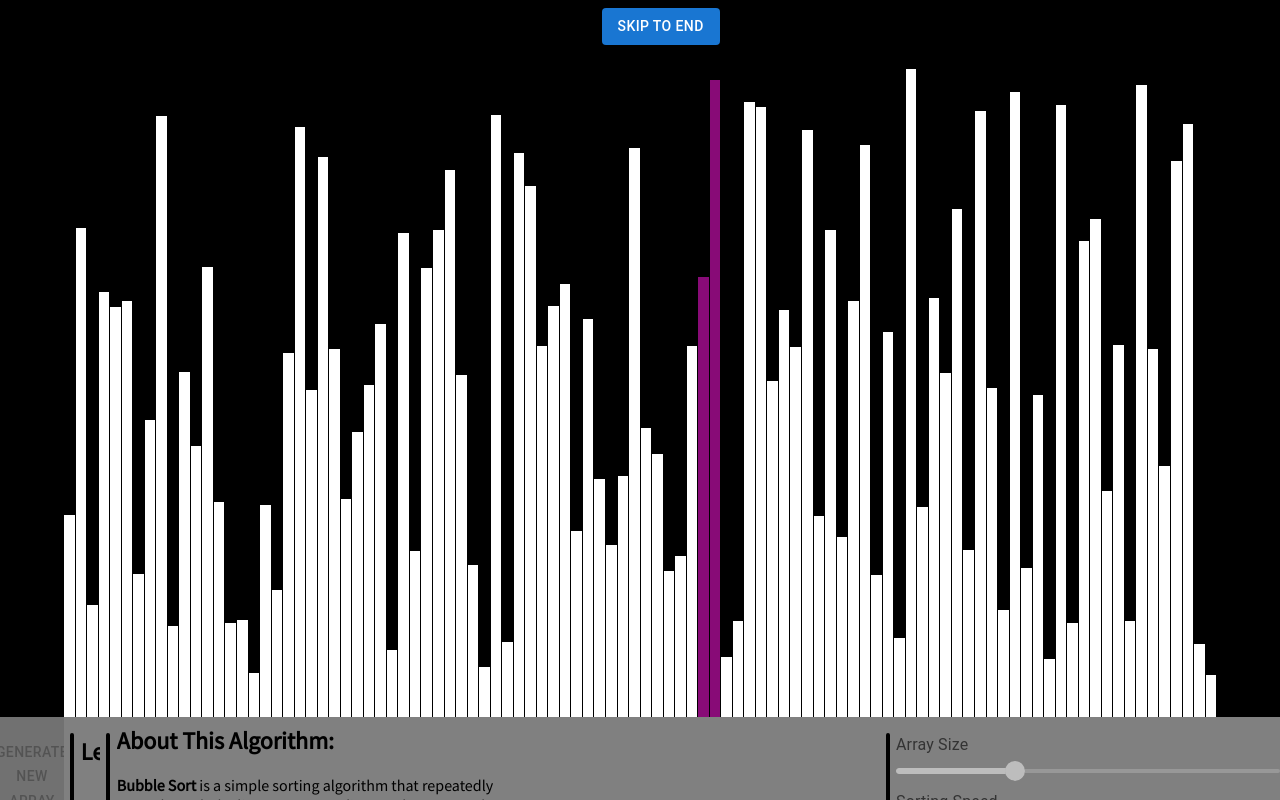
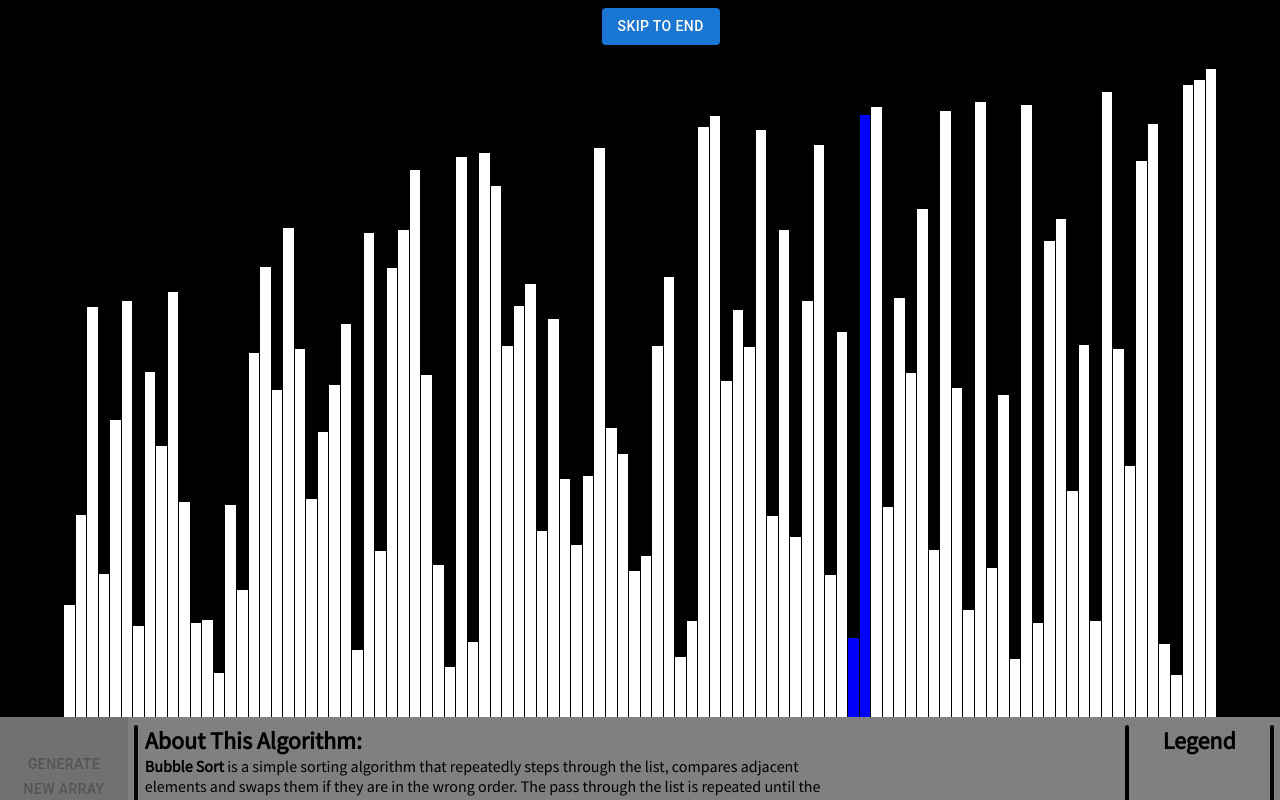
Before and after one commit to Ryanmaxin/Sorting-Algorithm-Visualizer, a React (Create React App) app: page / in a window 1280 px wide. Both pictures are taken after a click on the button "Bubble Sort". Built offline with nearby package versions, Linux system fonts and the light colour scheme.

Commit message:
More work on the ui

```diff
--- a/src/Descriptions.js
+++ b/src/Descriptions.js
@@ -1,25 +1,30 @@
 const Descriptions = ({ sortType }) => {
   if (sortType === "BubbleSort") {
     return (
+      <div>
         <p>
           <b>Bubble Sort</b> is a simple sorting algorithm that repeatedly steps through the list, compares adjacent elements and swaps them if they are in the wrong order. The pass through the list is repeated until the list is sorted. The algorithm, which is a comparison sort, is named for the way smaller or larger elements "bubble" to the top of the list.
-
+        </p>
+        <p>
           This simple algorithm performs poorly in real world use and is used primarily as an educational tool.
         </p>
+      </div>
     );
   }
   else if (sortType === "SelectionSort") {
     return (
+      <div>
         <p>
-        <b>Selection Sort</b>pides the input list into two parts: a sorted sublist of items which is built up from left to right at the front (left) of the list and a sublist of the remaining unsorted items that occupy the rest of the list. Initially, the sorted sublist is empty and the unsorted sublist is the entire input list. The algorithm proceeds by finding the smallest (or largest, depending on sorting order) element in the unsorted sublist, exchanging (swapping) it with the leftmost unsorted element (putting it in sorted order), and moving the sublist boundaries one element to the right.
-
+          <b>Selection Sort</b>pides the input list into two parts: a sorted sublist of items which is built up from left to right at the front (left) of the list and a sublist of the remaining unsorted items that occupy the rest of the list. Initially, the sorted sublist is empty and the unsorted sublist is the entire input list. The algorithm proceeds by finding the smallest (or largest, depending on sorting order) element in the unsorted sublist, exchanging (swapping) it with the leftmost unsorted element (putting it in sorted order), and moving the sublist boundaries one element to the right. </p>
+        <p>
           Selection sort is noted for its simplicity and has performance advantages over more complicated algorithms in certain situations, particularly where auxiliary memory is limited.
         </p>
+      </div>
     );
   }
   else if (sortType === "InsertionSort") {
     return (
-      <p>
+      <div>
         <b>Insertion</b> sort is a simple sorting algorithm that builds the final sorted array (or list) one item at a time. It is much less efficient on large lists than more advanced algorithms such as quicksort, heapsort, or merge sort. However, insertion sort provides several advantages:
         <ul>
           <li>
@@ -41,40 +46,40 @@
             Online; i.e., can sort a list as it receives it
           </li>
         </ul>
-      </p>
+      </div>
     );
   }
   else if (sortType === "MergeSort") {
     return (
-      <p>
+      <div>
         <b>Merge Sort</b>is an efficient, general-purpose, and comparison-based sorting algorithm. Merge sort is a pide-and-conquer algorithm that was invented by John von Neumann in 1945. Conceptually, a merge sort works as follows:
         <ol>
           <li>
             pide the unsorted list into n sublists, each containing one element (a list of one element is considered sorted).
           </li>
           <li>
-            Repeatedly merge sublis ts to produce new sorted sublists until there is only one sublist remaining. This will be the sorted list.
+            Repeatedly merge sublists to produce new sorted sublists until there is only one sublist remaining. This will be the sorted list.
           </li>
         </ol>
-      </p>
+      </div>
     );
   }
   else if (sortType === "HeapSort") {
     return (
-      <p>
+      <div>
         <b>Heap Sort</b> is a comparison-based sorting algorithm. Heapsort can be thought of as an improved selection sort: like selection sort, heapsort pides its input into a sorted and an unsorted region, and it iteratively shrinks the unsorted region by extracting the largest element from it and inserting it into the sorted region. Unlike selection sort, heapsort does not waste time with a linear-time scan of the unsorted region; rather, heap sort maintains the unsorted region in a heap data structure to more quickly find the largest element in each step.[1]
 
         Although somewhat slower in practice on most machines than a well-implemented quicksort, it has the advantage of a more favorable worst-case O(n log n) runtime. Heapsort is an in-place algorithm, but it is not a stable sort.
-      </p>
+      </div>
     );
   }
   else if (sortType === "QuickSort") {
     return (
-      <p>
+      <div>
         <b>Quick Sort</b> is a divide-and-conquer algorithm. It works by selecting a 'pivot' element from the array and partitioning the other elements into two sub-arrays, according to whether they are less than or greater than the pivot. For this reason, it is sometimes called partition-exchange sort.[4] The sub-arrays are then sorted recursively. This can be done in-place, requiring small additional amounts of memory to perform the sorting.
 
         When implemented well, it can be somewhat faster than merge sort and about two or three times faster than heapsort.
-      </p>
+      </div>
     );
   }
 }
--- a/src/DisplayArray/DisplayArray.css
+++ b/src/DisplayArray/DisplayArray.css
@@ -12,7 +12,8 @@
 
 .none,
 .compare,
-.verify {
+.verify,
+.swap {
     flex: 1 1 content;
 }
 
@@ -27,3 +28,7 @@
 .verify {
     background-color: green;
 }
+
+.swap {
+    background-color: blue
+}
--- a/src/DisplayArray/DisplayArray.js
+++ b/src/DisplayArray/DisplayArray.js
@@ -1,11 +1,10 @@
 import './DisplayArray.css'
-import Sleep from '../Sleep';
-const DisplayArray = ({ masterArray, currentAnimation, isVerifying }) => {
+const DisplayArray = ({ masterArray, currentAnimation, isVerifying, type }) => {
     let color
     return (
         <div className="array-container">
             {masterArray.map((element, i) => {
-                { !isVerifying && (((currentAnimation.e1 === i) || (currentAnimation.e2 === i) || (currentAnimation.e3 === i)) ? (color = "compare") : color = "none") }
+                { !isVerifying && (((currentAnimation.e1 === i) || (currentAnimation.e2 === i) || (currentAnimation.e3 === i)) ? (color = type) : color = "none") }
                 { isVerifying && ((i <= currentAnimation.e1) ? (color = "verify") : (color = "none")) }
                 return (
                     <div
--- a/src/Sleep.js
+++ /dev/null
@@ -1,4 +0,0 @@
-const Sleep = ms => {
-    return new Promise(resolve => setTimeout(resolve, ms));
-}
-export default Sleep
--- a/src/SortingAlgorithms/BubbleSort.js
+++ b/src/SortingAlgorithms/BubbleSort.js
@@ -15,8 +15,10 @@
     for (let i = 0; i < arr.length; i++) {
         for (let j = 0; j < (arr.length - i - 1); j++) {
             //console.time("animate")
+            await Animate(arr, { e1: j, e2: (j + 1) }, true, "compare")
             if (arr[j] > arr[j + 1]) {
                 Swap(arr, j, j + 1)
+                await Animate(arr, { e1: j, e2: (j + 1) }, true, "swap")
             }
             // console.log(interval)
 
@@ -29,7 +31,6 @@
             // counter -= browserMinimum
 
             //Subtract the estimate amount of time the swap takes
-            await Animate(arr, { e1: j, e2: (j + 1) }, true)
             // counter -= arr.length / 100 * 2
             //     }
             // }
@@ -41,7 +42,7 @@
         }
 
     }
-    await Animate(arr, { e1: null, e2: null }, false)
+    await Animate(arr, { e1: null, e2: null }, false, "none")
     await Verify(arr, Animate)
     // console.timeEnd("BubbleSort")
 }
--- a/src/SortingVisualizer/SortingVisualizer.css
+++ b/src/SortingVisualizer/SortingVisualizer.css
@@ -16,38 +16,57 @@
     flex: 1 1 auto;
     flex-wrap: wrap;
     justify-content: space-between;
-    padding: 2vh 0 0 0;
+    padding: 1vh 0 0 0;
+    width: 40%
 }
 
 .sortButton {
-    width: 11vh;
-    padding: 0 0.4rem 2vh 0.4rem
+    width: 30%;
+    padding: 0 0 1vh 0
 }
 
 .options {
-    flex: 6 0 auto;
-    padding: 2vh 0 2vh 0;
-    min-width: 30%
-}
-
-.generate {
-    height: 100%;
+    flex: 6 0 0;
+    padding: 1vh 0.5% 1vh 0;
+    width: 40%
 }
 
 .break {
     border: 2px solid black;
     border-radius: 50px;
-    margin: 2vh 0.4rem 2vh 0.4rem
+    margin: 1vh 0.5% 1vh 0.5%
 }
 
 .about {
-    padding: 1vh 0 1vh 0
+    padding: 1vh 0 1vh 0;
+    display: flex;
+    flex: 12 1 0;
+    flex-wrap: wrap;
+    justify-content: space-between;
+    width: 80%
 }
 
 .about h2 {
-    margin-top: 0
+    margin: 0;
+    padding: 0
 }
 
 .about p {
-    width: 50%
+    width: 70%;
+    margin: 0;
+    display: inline-block;
 }
+
+.generator {
+    width: 10%
+}
+
+.legend {
+    width: 10%;
+    padding: 1vh 0 1vh 0;
+    text-align: center;
+}
+
+.legend h2 {
+    margin: 0
+}
--- a/src/SortingVisualizer/SortingVisualizer.js
+++ b/src/SortingVisualizer/SortingVisualizer.js
@@ -19,12 +19,14 @@
 let currentSort = null
 let isSorted = false
 let isSkipped = false
+let animateType = "none"
+
 
 const SortingVisualizer = () => {
     const [masterArray, setmasterArray] = useState([])
     const [arraySize, setarraySize] = useState(100)
     const [pivot, setPivot] = useState('Median of Three')
-    const [sortingSpeed, setsortingSpeed] = useState(3)
+    const [sortingSpeed, setsortingSpeed] = useState(2)
     useEffect(() => {
         resetArray()
     }, [arraySize])
@@ -68,18 +70,16 @@
         currentSort = "HeapSort"
         HeapSort(arr, Animate)
     }
-    const Animate = async (arr, animatedElements, isSwapping, sorted = false) => {
+    const Animate = async (arr, animatedElements, isSwapping, type = "none") => {
         currentAnimation = animatedElements
+        animateType = type
         isSorting = isSwapping
         isReset = false
-        isSorted = sorted
-        if (isSwapping) {
-            if (!isSkipped) {
-                await Sleep()
-            }
-            else {
-                Sleep()
-            }
+        if (!isSorting) {
+            isSorted = true
+        }
+        if (isSwapping && !isSkipped) {
+            await Sleep()
         }
         setmasterArray([...arr])
     }
@@ -87,10 +87,10 @@
         let ms = null
         switch (sortingSpeed) {
             case 0:
-                ms = 4
+                ms = 0
                 break;
             case 1:
-                ms = 4
+                ms = 2
                 break;
             case 2:
                 ms = 4
@@ -104,7 +104,9 @@
             default:
                 break;
         }
-        return new Promise(resolve => setTimeout(resolve, ms));
+        if (!isSkipped) {
+            return new Promise(resolve => setTimeout(resolve, ms));
+        }
     }
 
     const sortButton = {
@@ -117,11 +119,8 @@
     }
     const generate = {
         borderRadius: "0",
-        width: "15vh",
-        padding: "0"
-    }
-    const legend = {
-        textAlign: "center"
+        height: "100%",
+        width: "100%"
     }
     const skip = {
         display: "fixed",
@@ -129,15 +128,16 @@
         left: "47%",
         right: "47%"
     }
+    const slideSettings = {
+
+    }
     return (
         <div className="content">
             {isSorting && <Button sx={skip} variant="contained" onClick={e => { isSkipped = true }}>Skip To End</Button>}
-            <DisplayArray masterArray={masterArray} currentAnimation={currentAnimation} isVerifying={isSorted} />
+            <DisplayArray masterArray={masterArray} currentAnimation={currentAnimation} isVerifying={isSorted} type={animateType} />
             <div className='interaction'>
-                <Button sx={generate} variant="contained" onClick={resetArray} disabled={isSorting}>Generate New Array</Button>
-                <div className="break"></div>
-                <div className="legend">
-                    <h2>Legend</h2>
+                <div className="generator">
+                    <Button sx={generate} variant="contained" onClick={resetArray} disabled={isSorting}>Generate New Array</Button>
                 </div>
                 <div className="break"></div>
                 {isReset && <div className="sorts">
@@ -166,11 +166,15 @@
                     {currentSort && <Descriptions sortType={currentSort} />}
                 </div>}
                 <div className="break"></div>
-                <div className="options">
+                <div className="legend">
+                    <h2>Legend</h2>
+                </div>
+                <div className="break"></div>
+                {isReset && <div className="options">
                     <InputLabel id="size">Array Size</InputLabel>
-                    <Slider onChange={e => { setarraySize(e.target.value) }} step={10} max={300} min={10} disabled={!isReset} valueLabelDisplay="on" value={arraySize} id="size" />
+                    <Slider sx={slideSettings} onChange={e => { setarraySize(e.target.value) }} step={10} max={300} min={10} disabled={!isReset} valueLabelDisplay="on" value={arraySize} id="size" />
                     <InputLabel id="speed">Sorting Speed</InputLabel>
-                    <Slider onChange={e => { setsortingSpeed(e.target.value) }} marks step={1} max={4} min={0} disabled={!isReset} valueLabelDisplay="on" value={sortingSpeed} id="speed" />
+                    <Slider sx={slideSettings} onChange={e => { setsortingSpeed(e.target.value) }} marks step={1} max={4} min={0} disabled={!isReset} valueLabelDisplay="on" value={sortingSpeed} id="speed" />
                     <InputLabel id="pivot">Pivot Selection</InputLabel>
                     <Select onChange={e => { setPivot(e.target.value) }} value={pivot} autoWidth={false} id="pivot" disabled={!isReset}>
                         <MenuItem value="Median of Three">Median of Three</MenuItem>
@@ -178,7 +182,7 @@
                         <MenuItem value="First">First</MenuItem>
                         <MenuItem value="Last">Last</MenuItem>
                     </Select>
-                </div>
+                </div>}
             </div>
         </div>
 
```
Lines whose indentation alone changed are shown as unchanged.
